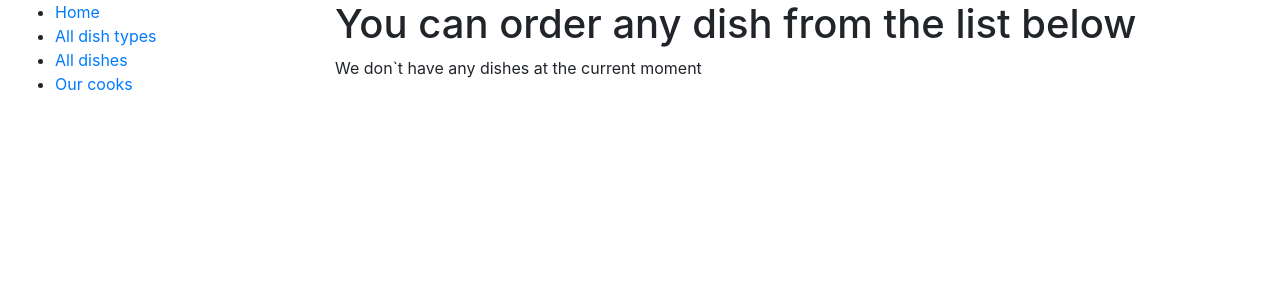
After one commit to Script1988/restaurant-kitchen-service, a Django app: page /dishes/ in a window 1280 px wide. The commit adds this page. Shown: the top 300 px of the page. Run offline with Django 4.2, Linux system fonts and the light colour scheme; data that the repository does not hold is empty.

Commit message:
Add DishListView and dish_list.html

```diff
--- a/restaurant/urls.py
+++ b/restaurant/urls.py
@@ -18,14 +18,14 @@ from django.conf.urls.static import static
 from django.contrib import admin
 from django.urls import path, include
 
-from restaurant_service.views import DishTypeListView
+from restaurant_service.views import DishTypeListView, DishListView
 
 urlpatterns = [
     path("admin/", admin.site.urls),
     path("", include("restaurant_service.urls", namespace="restaurant_service")),
     path(
         "dish-types/",
-         DishTypeListView.as_view(),
-         name="dish_type_list",
+         DishTypeListView.as_view(), name="dish_type_list",
     ),
+    path("dishes/", DishListView.as_view(), name="dish_list")
 ] + static(settings.STATIC_URL, document_root=settings.STATIC_ROOT)
--- a/restaurant_service/models.py
+++ b/restaurant_service/models.py
@@ -35,7 +35,7 @@ class Dish(models.Model):
     cooks = models.ManyToManyField(settings.AUTH_USER_MODEL, related_name="cook")
 
     class Meta:
-        ordering = ["name"]
+        ordering = ["dish_type"]
 
     def __str__(self):
         return f"{self.name}, price: {self.price}"
--- a/restaurant_service/views.py
+++ b/restaurant_service/views.py
@@ -24,3 +24,7 @@ class DishTypeListView(generic.ListView):
     model = DishType
     template_name = "restaurant_service/dish_type_list.html"
     context_object_name = "dish_type_list"
+
+
+class DishListView(generic.ListView):
+    model = Dish
--- a/templates/includes/sidebar.html
+++ b/templates/includes/sidebar.html
@@ -1,7 +1,7 @@
 
 <ul class="sidebar-nav">
   <li><a href="{% url 'restaurant_service:index' %}">Home</a></li>
-  <li><a href="#">All dish types</a></li>
-  <li><a href="#">All dishes</a></li>
+  <li><a href="{% url 'dish_type_list' %}">All dish types</a></li>
+  <li><a href="{% url 'dish_list' %}">All dishes</a></li>
   <li><a href="#">Our cooks</a></li>
 </ul>
--- /dev/null
+++ b/templates/restaurant_service/dish_list.html
@@ -0,0 +1,17 @@
+{%  extends 'base.html' %}
+
+{% block content %}
+  <h1>You can order any dish from the list below</h1>
+  {% if dish_list %}
+    <ul>
+    {% for dish in dish_list %}
+      <li class="sidebar-nav">
+      <a href="#">{{ dish.name }}</a>
+      (Price: {{ dish.price }} $)
+      </li>
+    {% endfor %}
+    </ul>
+  {% else %}
+    <p>We don`t have any dishes at the current moment</p>
+  {% endif %}
+{% endblock %}
--- a/templates/restaurant_service/dish_type_list.html
+++ b/templates/restaurant_service/dish_type_list.html
@@ -5,7 +5,8 @@
   {% if dish_type_list %}
     <ul>
     {% for dish_type in dish_type_list %}
-      <li class="sidebar-nav"><strong>{{ dish_type.name }}</strong></li>
+      <li class="sidebar-nav"><a href="#">{{ dish_type.name }}</a>
+      </li>
     {% endfor %}
     </ul>
   {% else %}
```
